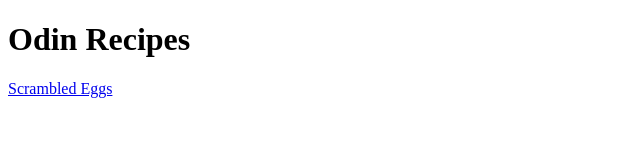
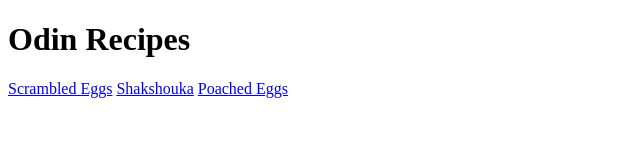
Before and after one commit to VladSemVSD/odin-recipes, a plain HTML site: page index.html in a window 1280 px wide. Shown: the whole page, without its empty margins (0-640 px from the left). Drawn offline with Linux system fonts and the light colour scheme.

Commit message:
Add links to recipes pages

```diff
--- a/index.html
+++ b/index.html
@@ -8,5 +8,7 @@
 <body>
     <h1>Odin Recipes</h1>
     <a href="recipes/scramble.html">Scrambled Eggs</a>
+    <a href="recipes/shakshuka.html">Shakshouka</a>
+    <a href="recipes/poached_egg.html">Poached Eggs</a>
 </body>
 </html>
```
